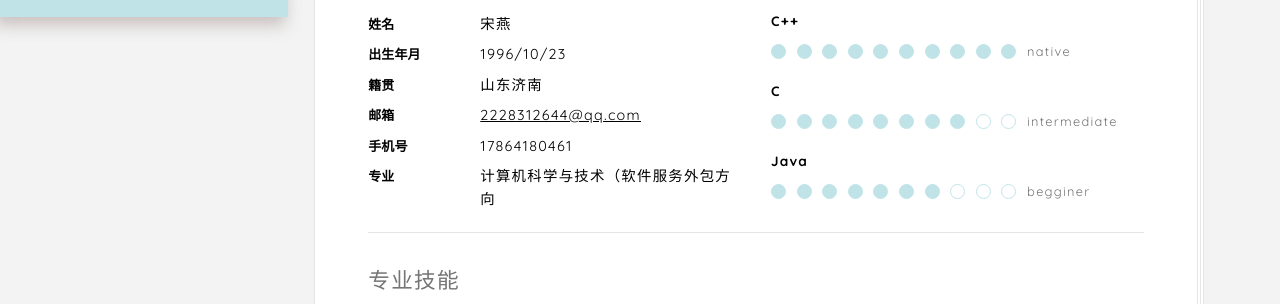
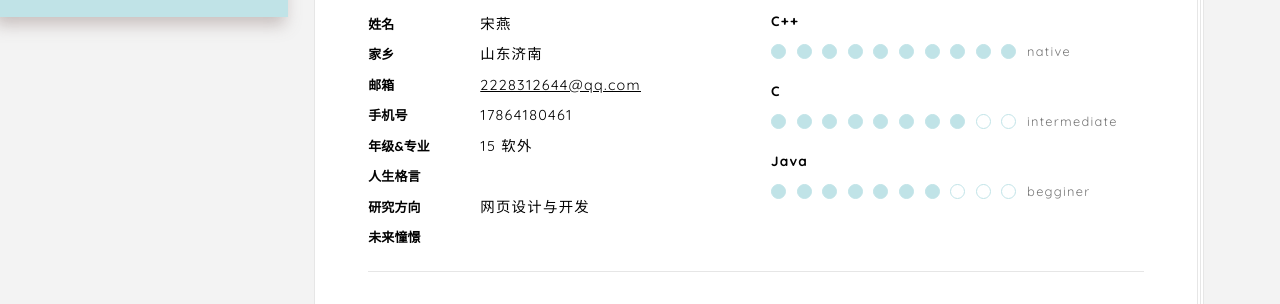
Before and after one commit to Lab324/lab324, a website: page views/person.html in a window 1280 px wide. Shown: the part 427-731 px from the top of the page. Drawn offline with Linux system fonts and the light colour scheme; some packages are replaced by stand-ins of ours; a script that the page names is missing; files whose address does not match are found by name.

Commit message:
人物介绍

```diff
--- a/views/person.html
+++ b/views/person.html
@@ -74,20 +74,28 @@
                         <dt class="text-upper">姓名</dt>
                         <dd>宋燕</dd>
 
-                        <dt class="text-upper">出生年月</dt>
-                        <dd>1996/10/23</dd>
-
-                        <dt class="text-upper">籍贯</dt>
+                        <dt class="text-upper">家乡</dt>
                         <dd>山东济南</dd>
 
                         <dt class="text-upper">邮箱</dt>
-                        <dd><a href="mailto:robertsmith@company.com">2228312644@qq.com</a></dd>
+                        <dd><a href="#">2228312644@qq.com</a></dd>
 
                         <dt class="text-upper">手机号</dt>
                         <dd>17864180461</dd>
 
-                        <dt class="text-upper">专业</dt>
-                        <dd>计算机科学与技术（软件服务外包方向</dd>
+                        <dt class="text-upper">年级&专业</dt>
+                        <dd>15 软外</dd>
+
+                        <dt class="text-upper">人生格言</dt>
+                        <dd> &nbsp;</dd>
+
+                        <dt class="text-upper">研究方向</dt>
+                        <dd>网页设计与开发</dd>
+
+                        <dt class="text-upper">未来憧憬</dt>
+                        <dd>&nbsp;</dd>
+
+
                     </dl>
                 </div>
 
```
